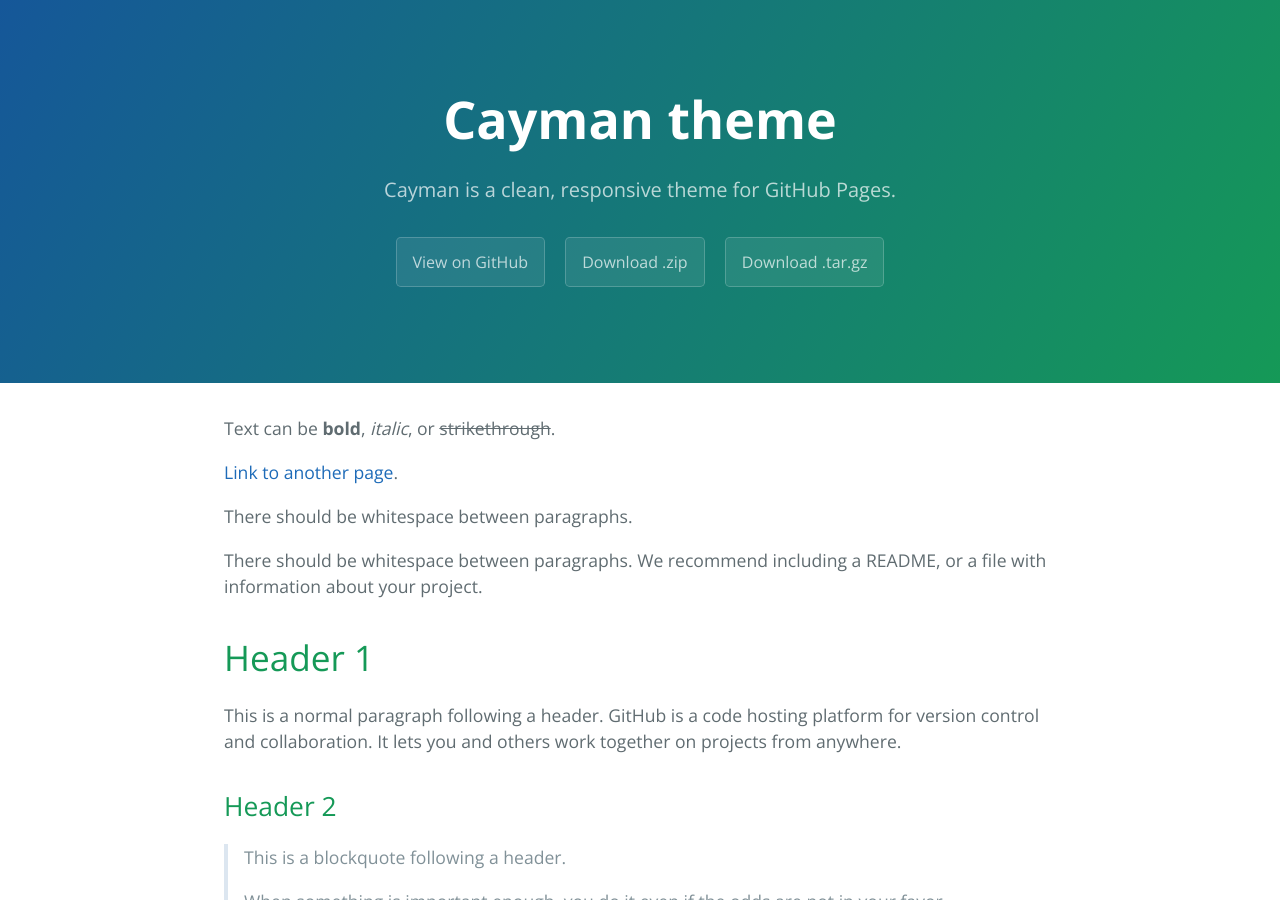
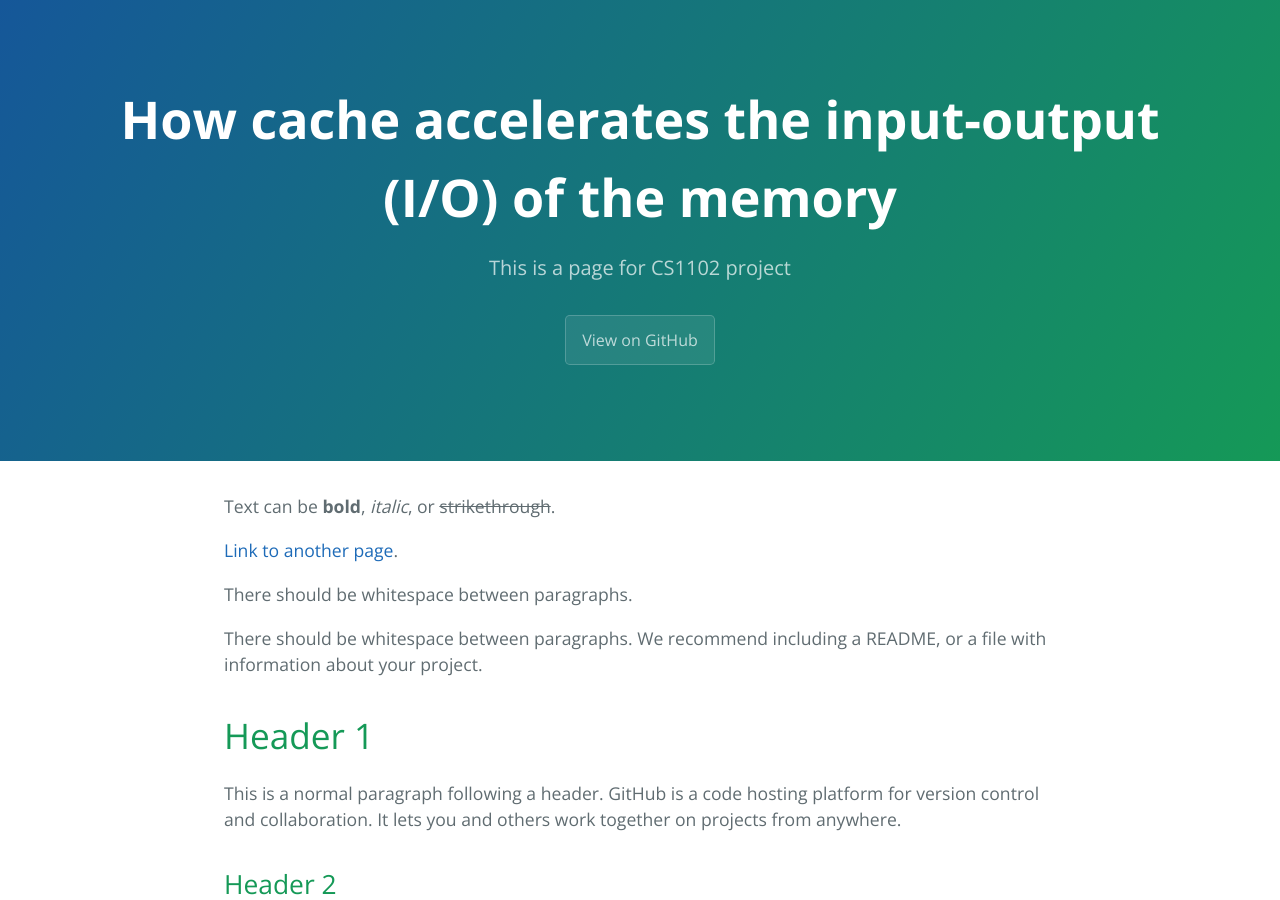
Before and after one commit to CS1102proj-Cache/CS1102, a Jekyll site: the page built from index.md, in a window 1280 px wide and 900 px high. Built offline with Jekyll 4.4.1, drawn with Linux system fonts in a browser that asks for light colours.

Commit message:
Update _config.yml
Signed-off-by: CS1102proj-Cache <164032449+CS1102proj-Cache@users.noreply.github.com>

```diff
--- a/_config.yml
+++ b/_config.yml
@@ -1,5 +1,5 @@
-title: Cayman theme
-description: Cayman is a clean, responsive theme for GitHub Pages.
-show_downloads: true
+title: How cache accelerates the input-output (I/O) of the memory
+description: This is a page for CS1102 project
+show_downloads: false
 google_analytics:
 theme: jekyll-theme-cayman
```
